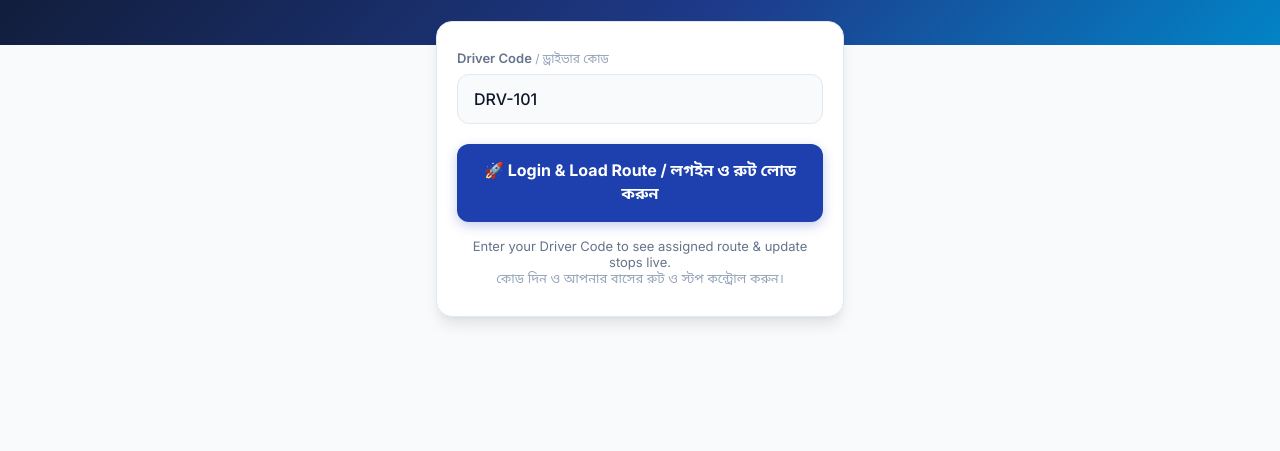
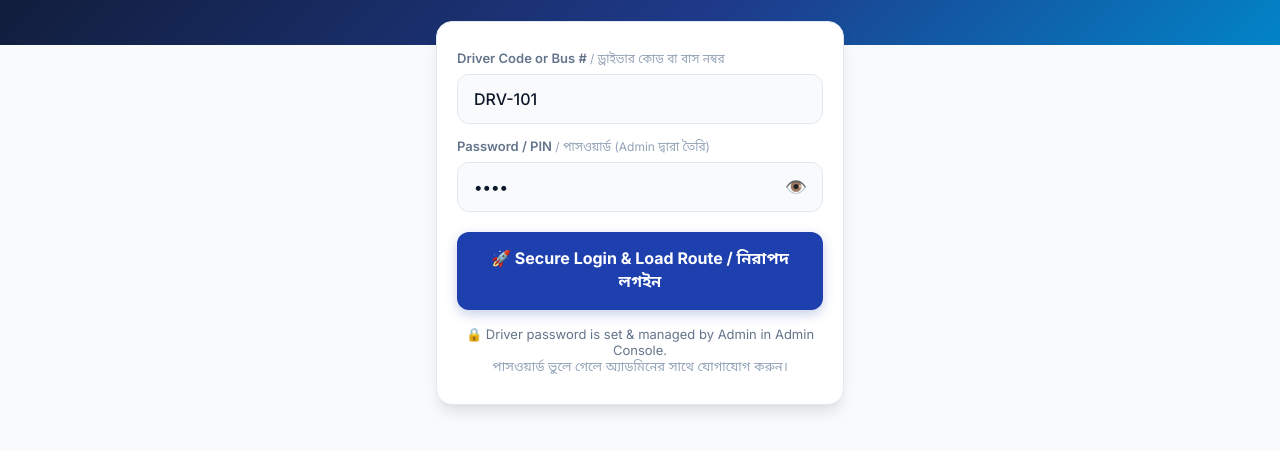
Before and after one commit to klfans347-code/Jgmbus, a plain HTML site: page driver.html in a window 1280 px wide. Shown: the part 163-614 px from the top of the page. Drawn offline with nearby package versions, Linux system fonts and the light colour scheme.

Commit message:
Add Driver Password/PIN authentication system managed by Admin

```diff
--- a/driver.html
+++ b/driver.html
@@ -384,25 +384,53 @@
 
   <div class="login-card-wrapper">
     <div class="login-card">
-      <label class="field-label" for="input-code">
-        Driver Code <span class="bn">/ ড্রাইভার কোড</span>
-      </label>
-      <input
-        class="input-box"
-        id="input-code"
-        type="text"
-        placeholder="Enter driver code (e.g. DRV-101)"
-        value="DRV-101"
-        autocomplete="off"
-      />
+      <div style="margin-bottom:14px;">
+        <label class="field-label" for="input-code">
+          Driver Code or Bus # <span class="bn">/ ড্রাইভার কোড বা বাস নম্বর</span>
+        </label>
+        <input
+          class="input-box"
+          id="input-code"
+          type="text"
+          placeholder="e.g. DRV-101, JGM-01"
+          value="DRV-101"
+          autocomplete="username"
+          onkeydown="if(event.key==='Enter') document.getElementById('input-password').focus();"
+          oninput="const e=document.getElementById('login-error-msg'); if(e) e.style.display='none';"
+        />
+      </div>
 
-      <button class="btn-primary" onclick="handleLogin()">
-        🚀 Login & Load Route / লগইন ও রুট লোড করুন
+      <div style="margin-bottom:14px;">
+        <label class="field-label" for="input-password">
+          Password / PIN <span class="bn">/ পাসওয়ার্ড (Admin দ্বারা তৈরি)</span>
+        </label>
+        <div style="position:relative; display:flex; align-items:center;">
+          <input
+            class="input-box"
+            id="input-password"
+            type="password"
+            placeholder="Enter password (e.g. 1234)"
+            value="1234"
+            autocomplete="current-password"
+            style="padding-right:45px;"
+            onkeydown="if(event.key==='Enter') handleLogin();"
+            oninput="const e=document.getElementById('login-error-msg'); if(e) e.style.display='none';"
+          />
+          <button type="button" onclick="togglePasswordVisibility()" style="position:absolute; right:12px; background:none; border:none; color:var(--text-muted); cursor:pointer; font-size:1.1rem; padding:4px;" title="Show/Hide Password" id="btn-toggle-pwd">
+            👁️
+          </button>
+        </div>
+      </div>
+
+      <div id="login-error-msg" style="display:none; color:#dc2626; background:#fef2f2; border:1px solid #fecaca; border-radius:10px; padding:10px 14px; font-size:0.85rem; margin-bottom:14px; font-weight:600; text-align:center; line-height:1.4;"></div>
+
+      <button class="btn-primary" onclick="handleLogin()" id="btn-driver-login">
+        🚀 Secure Login & Load Route / নিরাপদ লগইন
       </button>
 
       <div class="login-hint">
-        Enter your Driver Code to see assigned route & update stops live.<br>
-        <span style="color:#94a3b8;">কোড দিন ও আপনার বাসের রুট ও স্টপ কন্ট্রোল করুন।</span>
+        🔒 Driver password is set & managed by Admin in Admin Console.<br>
+        <span style="color:#94a3b8;">পাসওয়ার্ড ভুলে গেলে অ্যাডমিনের সাথে যোগাযোগ করুন।</span>
       </div>
     </div>
   </div>
@@ -552,14 +580,49 @@ function showScreen(id) {
   document.getElementById(id).classList.remove('hidden');
 }
 
+function togglePasswordVisibility() {
+  const pwd = document.getElementById('input-password');
+  const btn = document.getElementById('btn-toggle-pwd');
+  if (!pwd) return;
+  if (pwd.type === 'password') {
+    pwd.type = 'text';
+    if (btn) btn.textContent = '🙈';
+  } else {
+    pwd.type = 'password';
+    if (btn) btn.textContent = '👁️';
+  }
+}
+
 async function handleLogin() {
-  const code = document.getElementById('input-code').value.trim().toUpperCase();
+  const codeInput = document.getElementById('input-code');
+  const pwdInput  = document.getElementById('input-password');
+  const errEl     = document.getElementById('login-error-msg');
+
+  const code     = codeInput ? codeInput.value.trim().toUpperCase() : '';
+  const password = pwdInput ? pwdInput.value.trim() : '';
+
+  if (errEl) {
+    errEl.style.display = 'none';
+    errEl.innerHTML = '';
+  }
+
   if (!code) {
-    alert('Please enter your Driver Code.');
+    if (errEl) {
+      errEl.innerHTML = '⚠️ অনুগ্রহ করে ড্রাইভার কোড লিখুন / Please enter your Driver Code or Bus Number.';
+      errEl.style.display = 'block';
+    }
     return;
   }
 
-  // Fallback DRV-101 data
+  if (!password) {
+    if (errEl) {
+      errEl.innerHTML = '⚠️ পাসওয়ার্ড লিখুন / Please enter your Driver Password/PIN.';
+      errEl.style.display = 'block';
+    }
+    return;
+  }
+
+  // Fallback DRV-101 / JGM-01 data
   const fallback = {
     bus_id: '33333333-3333-3333-3333-333333333333',
     bus_number: 'JGM-01',
@@ -574,18 +637,34 @@ async function handleLogin() {
   };
 
   if (!supabaseClient) {
-    driverData = fallback;
-    routeStops = ROUTE_STOPS_FALLBACK['R-101'];
-    renderTripScreen();
-    showScreen('screen-trip');
-    return;
+    // Offline / demo password check
+    if (password === '1234') {
+      driverData = fallback;
+      routeStops = ROUTE_STOPS_FALLBACK['R-101'];
+      renderTripScreen();
+      showScreen('screen-trip');
+      return;
+    } else {
+      if (errEl) {
+        errEl.innerHTML = '❌ ভুল পাসওয়ার্ড! / Invalid Password. (Default demo PIN is <b>1234</b>)';
+        errEl.style.display = 'block';
+      }
+      return;
+    }
+  }
+
+  const loginBtn = document.getElementById('btn-driver-login');
+  if (loginBtn) {
+    loginBtn.disabled = true;
+    loginBtn.textContent = '⏳ Verifying Credentials...';
   }
 
   try {
+    // Query bus by driver_code OR bus_number (case-insensitive)
     const { data: buses, error: busErr } = await supabaseClient
       .from('buses')
-      .select('id, bus_number, route_id, operator_id, driver_code, status')
-      .eq('driver_code', code)
+      .select('id, bus_number, route_id, operator_id, driver_code, driver_password, status')
+      .or(`driver_code.ilike.${code},bus_number.ilike.${code}`)
       .limit(1);
 
     if (busErr) {
@@ -593,19 +672,33 @@ async function handleLogin() {
     }
 
     if (!buses || buses.length === 0) {
-      // Use fallback if test code or offline
-      if (code === 'DRV-101' || code === 'DRV-102') {
+      // Fallback demo account check
+      if ((code === 'DRV-101' || code === 'JGM-01' || code === 'DRV-102') && password === '1234') {
         driverData = fallback;
         routeStops = ROUTE_STOPS_FALLBACK['R-101'];
         renderTripScreen();
         showScreen('screen-trip');
         return;
       }
-      alert('Driver Code not found in database.');
+
+      if (errEl) {
+        errEl.innerHTML = `❌ ড্রাইভার কোড বা বাস নম্বর <b>"${code}"</b> পাওয়া যায়নি / Driver code not registered.`;
+        errEl.style.display = 'block';
+      }
       return;
     }
 
     const bus = buses[0];
+
+    // Password / PIN Verification
+    const expectedPassword = bus.driver_password ? String(bus.driver_password).trim() : '1234';
+    if (password !== expectedPassword) {
+      if (errEl) {
+        errEl.innerHTML = '❌ ভুল পাসওয়ার্ড! / Invalid Password. Please check with your Admin.';
+        errEl.style.display = 'block';
+      }
+      return;
+    }
 
     // Fetch Route & Stops
     const { data: routes } = await supabaseClient.from('routes').select('*').eq('id', bus.route_id).limit(1);
@@ -635,7 +728,8 @@ async function handleLogin() {
         bn: s.stop_name,
         lat: Number(s.lat),
         lng: Number(s.lng),
-        dist: `${s.distance_km} km`
+        dist: `${s.distance_km} km`,
+        sequence_no: s.sequence_no
       }));
     } else {
       routeStops = ROUTE_STOPS_FALLBACK['R-101'];
@@ -646,10 +740,22 @@ async function handleLogin() {
 
   } catch (err) {
     console.warn('Login exception:', err);
-    driverData = fallback;
-    routeStops = ROUTE_STOPS_FALLBACK['R-101'];
-    renderTripScreen();
-    showScreen('screen-trip');
+    if ((code === 'DRV-101' || code === 'JGM-01') && password === '1234') {
+      driverData = fallback;
+      routeStops = ROUTE_STOPS_FALLBACK['R-101'];
+      renderTripScreen();
+      showScreen('screen-trip');
+    } else {
+      if (errEl) {
+        errEl.innerHTML = '❌ সার্ভার ত্রুটি / Connection error. Please try again.';
+        errEl.style.display = 'block';
+      }
+    }
+  } finally {
+    if (loginBtn) {
+      loginBtn.disabled = false;
+      loginBtn.textContent = '🚀 Secure Login & Load Route / নিরাপদ লগইন';
+    }
   }
 }
 
```
Also changed, not shown: admin.html (+24 -5 lines), 1 other file.
